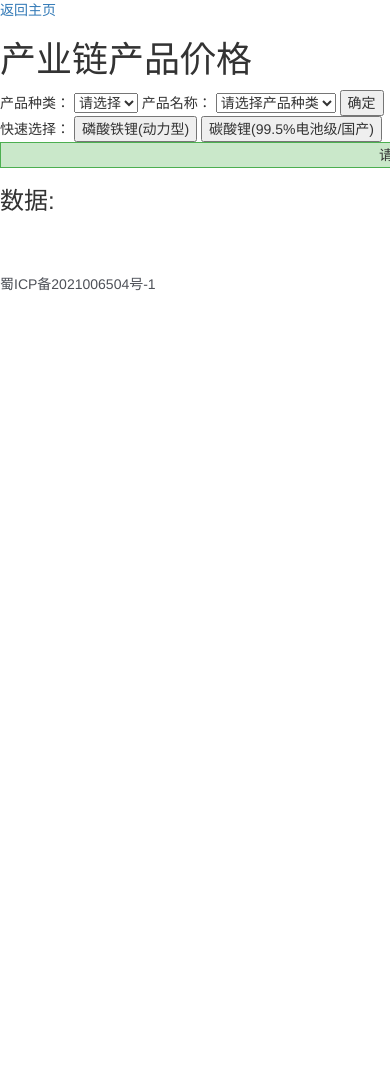
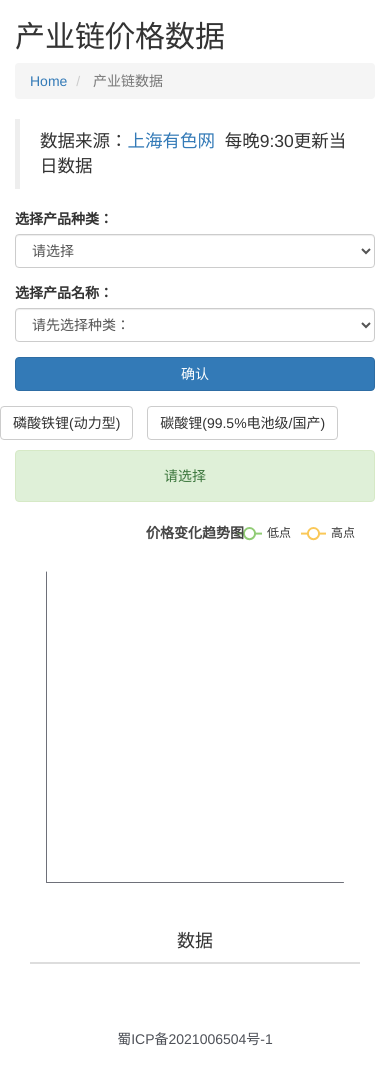
Before and after one commit to uestcmee/my_web, a Flask app: page /chain_price in a window 390 px wide; the page is wider, and only the part inside the window is pictured. Before the commit the page ends 291 px from the top of that part, so only its background shows below. Run offline with Flask 2, Linux system fonts and the light colour scheme; some libraries are stand-ins or nearby versions.

Commit message:
产业链数据

```diff
--- a/app.py
+++ b/app.py
@@ -343,7 +343,7 @@ def fetch_chain_data():
             return False
 
         df = get_sql_data(post_data["type"], post_data["name"])
-        return df.to_html(classes="deal", table_id="hist_table")
+        return df.to_html(classes="deal table table-hover table-striped table-condensed", table_id="hist_table")
     else:
         return "请使用post方法"
 
--- a/static/js/ec_chain_price.js
+++ b/static/js/ec_chain_price.js
@@ -1,81 +1,180 @@
+function getTdValue() {
+    var sleep = function (time) {
+        var startTime = new Date().getTime() + parseInt(time, 10);
+        while (new Date().getTime() < startTime) {
+        }
+    };
+    sleep(1000);
+    var tableId = document.getElementById("hist_table");
+    var times = Array();
+    var ytm = Array();
+    var high = Array();
+    var low = Array();
+
+
+    function findnum(str) {
+        return str.slice(str.search(/\d/))
+    }
+
+    for (var i = 1; i < tableId.rows.length; i++) {
+        let now_time = tableId.rows[i].cells[0].innerHTML
+        if (times[times.length - 1] == now_time) {//去重
+
+        } else {
+            // console.log(now_time)
+            let now_ytm = findnum(tableId.rows[i].cells[4].innerHTML)
+            let l
+            let h
+            [l, h] = tableId.rows[i].cells[3].innerHTML.split("-")
+            times.push(now_time)
+            ytm.push(now_ytm)
+            low.push(findnum(l))
+            high.push(findnum(h))
+        }
+
+    }
+    // console.log(times)
+    price_fig_option.xAxis[0].data = times;
+    price_fig_option.series[0].data = ytm;
+    price_fig_option.series[1].data = low;
+    price_fig_option.series[2].data = high;
+
+    // console.log([times.length-1,ytm[ytm.length-1]])
+    price_fig_option.series[0].markPoint.data[2].coord = [times.length - 1, parseFloat(ytm[ytm.length - 1])]
+    price_fig_option.series[0].markPoint.data[2].value = '最新\n' + ytm[times.length - 1]
+    price_fig_option.series[1].markPoint.data[0].coord = [times.length - 1, parseFloat(low[low.length - 1])]
+    price_fig_option.series[1].markPoint.data[0].value = '' + low[times.length - 1]
+    price_fig_option.series[2].markPoint.data[0].coord = [times.length - 1, parseFloat(high[high.length - 1])]
+    price_fig_option.series[2].markPoint.data[0].value = '' + high[times.length - 1]
+    price_fig.setOption(price_fig_option);
+}
+
+// getTdValue();
+
+
 // 指定图表的配置项和数据
-// var price_fig_option = {
-//     title: {
-//         text: '中票',
-//         textStyle: {
-//             fontSize: 14,
-//         },
-//         left: 'left',
-//     },
-//     tooltip: {
-//         trigger: 'item',
-//         axisPointer: {
-//             type: 'cross',
-//             lineStyle: {}
-//         },
-//         formatter: ''
-//         // formatter:'{@bond_name}<br/>期限:{c}<br/>收益率:{b}',
-//         // formatter: function (param) {
-//         //     return 'nihao'+param;
-//         // },
-//     },
-//     legend: {
-//         data: ['平均价格'],
-//         left: 'right',
-//     },
-//     grid: {
-//         left: '20%',
-//         right: '6%',
-//         bottom: '10%',
-//         top: 50,
-//         containLabel: false
-//     },
-//     xAxis: [{
-//         // type: 'category',
-//         type: 'value',
-//         // data: [1,2,3]
-//     }],
-//     yAxis: [{
-//         type: 'value',
-//         min: 'dataMin',
-//         axisLabel: {
-//             show: true,
-//             fontSize: 12,
-//         },
-//         axisLine: {
-//             show: true
-//         },
-//         splitLine: {
-//             show: true,
-//             lineStyle: {
-//
-//                 width: 1,
-//                 type: 'solid'
-//             }
-//         }
-//     }],
-//     dataZoom: [{
-//         start: 10,
-//         type: "inside",
-//     }],
-//
-//     series: [
-//         {
-//             name: '平均价格',
-//             type: 'line',
-//             smooth: true,
-//             data: [2, 1, 2],
-//             symbol: "none",
-//         }],
-//
-// };
+var price_fig_option = {
+    title: {
+        text: '价格变化趋势图',
+        textStyle: {
+            fontSize: 14,
+        },
+        left: 'center',
+    },
+    tooltip: {
+        trigger: 'axis',
+        axisPointer: {
+            type: 'line',
+            // lineStyle: {}
+        },
+        // formatter: ''
+        // formatter:'{@bond_name}<br/>期限:{c}<br/>收益率:{b}',
+        // formatter: function (param) {
+        //     return 'nihao'+param;
+        // },
+    },
+    legend: {
+        data: ['均价', '低点', '高点'],
+        left: 'right',
+    },
+    grid: {
+        left: '5%',
+        right: '5%',
+        bottom: '10%',
+        top: 50,
+        containLabel: false
+    },
+    xAxis: [{
+        type: 'category',
+        // type: 'value',
+        data: []
+    }],
+    yAxis: [{
+        type: 'value',
+        min: 'dataMin',
+        axisLabel: {
+            show: true,
+            fontSize: 12,
+        },
+        axisLine: {
+            show: true
+        },
+        splitLine: {
+            show: true,
+            lineStyle: {
 
-// var price_fig = echarts.init(document.getElementById('price_fig'));
-//
-// price_fig.setOption(price_fig_option);
+                width: 1,
+                type: 'solid'
+            }
+        }
+    }],
+    dataZoom: [{
+        start: 10,
+        type: "inside",
+    }],
+
+    series: [
+        {
+            name: '平均价格',
+            type: 'line',
+            smooth: true,
+            data: [],
+            // symbol: "none",
+            markPoint: {
+                data: [
+                    {type: 'max', name: '最大值'},
+                    {type: 'min', name: '最小值'},
+                    {
+                        name: '最新',
+                        coord: [],
+                        symbolRotate: -90,
+                        value: ''
+                    }]
+            }
+        },
+        {
+            name: '低点',
+            type: 'line',
+            smooth: true,
+            data: [],
+            markPoint: {
+                data: [
+                    // {type: 'max', name: '最大值'},
+                    // {type: 'min', name: '最小值'},
+                    {
+                        name: '最新',
+                        coord: [],
+                        symbolRotate: 180,
+                        value: ''
+                    }]
+            }
+        },
+        {
+            name: '高点',
+            type: 'line',
+            smooth: true,
+            data: [],
+            markPoint: {
+                data: [
+                    // {type: 'max', name: '最大值'},
+                    // {type: 'min', name: '最小值'},
+                    {
+                        name: '最新',
+                        coord: [],
+                        symbolRotate: 0,
+                        value: ''
+                    }]
+            }
+        }
+    ],
+};
+
+var price_fig = echarts.init(document.getElementById('price_fig'));
+
+price_fig.setOption(price_fig_option);
 
 function fetch_chain_data() {
-
+    update_wait('加载中...');
     let product_type = $('#type').val()
     let product_name = $('#name').val()
 
@@ -93,6 +192,8 @@ function fetch_chain_data() {
             // ec_lookback_option.series[1].data = data.idx_r;
             // ec_lookback.setOption(ec_lookback_option);
             update_wait('数据获取完成')
+            getTdValue(); //画图
+
         },
         error: function () {
             update_wait('数据获取失败')
@@ -125,7 +226,6 @@ let type_name_dict = {
     'zinc': ['Zamak3锌合金（浙江）', 'SMM0#麒麟', 'Zamak3锌合金（江苏）', 'Zamak5锌合金福建加工费（周度）', 'Zamak5锌合金广东加工费（周度）', 'Zn50进口TC(月)', 'Zn50四川国产TC(周)', 'Zn50云南国产TC(周)', 'SMM0#葫锌', 'Zn50国产TC（周）', 'SMM0#南华', 'Zamak3锌合金', 'SMM1#锌锭', 'Zamak5锌合金浙江加工费（周度）', 'Zamak3锌合金福建加工费（周度）', 'Zamak3锌合金（福建）', '95%锌渣(华北)', 'Zn50广西国产TC(周)', 'Zn50国产TC(月)', 'Zamak5锌合金', '96%-97%锌渣(华北)', 'Zamak5锌合金（浙江）', 'Zn50湖南国产TC(周)', 'SMM1#锌锭溢价（广东）', 'SMM0#进口锌溢价(提单)', 'Zamak5锌合金（福建）', 'SMM0#锌锭溢价（广东）', 'SMM0#红鹭', '95%锌渣(华东)', '氧化锌≥99.7%', 'SMM0#锌锭', 'SMM0#岷山', 'Zn50陕西国产TC(周)', 'Zamak5锌合金江苏加工费（周度）', 'SMM0#江铜', '96%-97%锌渣(华东)', 'Zamak5锌合金（江苏）', 'SMM0#进口锌溢价(仓单)', 'Zn50内蒙古国产TC(周)', 'SMM0#锌锭溢价（天津）', 'SMM0#火炬', 'Zamak3锌合金江苏加工费（周度）', 'SMM0#锌锭溢价（宁波）', 'Zn50进口TC（周）', 'SMM0#双燕', 'Zamak5锌合金（广东）', 'Zamak3锌合金浙江加工费（周度）', 'SMM1#锌锭溢价（天津）', 'Zamak3锌合金（广东）', 'Zamak3锌合金广东加工费（周度）']
 }
 
-
 let type_list = ['0', 'copper', 'aluminum', 'lead', 'zinc', 'tin', 'nickel',
     'stainless-steel', 'chromium', 'precious-metals', 'steel',
     'manganese', 'silicon', 'new-energy', 'antimony', 'tungsten', 'in-ge-ga',
@@ -135,7 +235,6 @@ let type_chn_list = ['请选择', '铜', '铝', '铅', '锌',
     , '铟镓锗', '铋硒碲', '镁', '小金属', '稀土', '废金属']
 for (let i = 0; i < type_list.length; i++) {
     document.getElementById('type').options.add(new Option(type_chn_list[i], type_list[i]))
-
 }
 
 /* 根据选择的产品种类，修改产品名称 */
@@ -143,8 +242,12 @@ function add_name_list() {
     let product_type = $('#type').val()
     document.getElementById('name').options.length = 0
     let name_list = type_name_dict[product_type]
-
     for (let j = 0; j < name_list.length; j++) {
         document.getElementById('name').options.add(new Option(name_list[j], name_list[j]))
     }
 }
+
+
+$(window).resize(function () {
+    price_fig.resize()
+})
--- a/templates/chain_price.html
+++ b/templates/chain_price.html
@@ -14,7 +14,7 @@
 
     <link rel="icon" href="../static/img/favicon.ico" type="image/x-ico"/>
 
-    <link rel="stylesheet" href="../static/css/chain_price.css">
+    <!--    <link rel="stylesheet" href="../static/css/chain_price.css">-->
     <!-- 新 Bootstrap 核心 CSS 文件 -->
     <link href="https://cdn.staticfile.org/twitter-bootstrap/3.3.7/css/bootstrap.min.css" rel="stylesheet">
 
@@ -39,42 +39,91 @@
     </script>
 </head>
 <body>
-<a href="/">返回主页</a>
+<div class="container">
+    <div class="row clearfix">
+        <div class="col-md-12 column">
+            <h2>
+                产业链价格数据
+            </h2>
+            <ul class="breadcrumb">
+                <li>
+                    <a href="/">Home</a>
+                </li>
+                <li class="active">
+                    产业链数据
+                </li>
+            </ul>
+            <!--                            <div class="col-md-6 column">-->
 
-<h1>产业链产品价格</h1>
+            <blockquote>
+                <p style="display: inline">
+                    数据来源：<a href="https://hq.smm.cn/new-energy/fullscreen" target="_blank">上海有色网</a> &nbsp每晚9:30更新当日数据
+                </p>
+            </blockquote>
+            <div class="row">
+                <div class="form-group col-md-5 column">
+                    <div class="row">
 
-<!--<div id="fig_area">-->
-<!--    <div class="ecfig" id="price_fig">商品价格趋势图</div>-->
-<!--</div>-->
+                        <label class="col-sm-5 control-label">选择产品种类：</label>
+                        <div class="col-sm-7">
+                            <select class="form-control" id="type" onchange="add_name_list()">
+                            </select>
+                        </div>
+                    </div>
+                </div>
+                <div class="form-group col-md-5 column">
+                    <div class="row">
 
-<div>
-    <span>产品种类：</span>
-    <select id="type" ,name="type" onchange="add_name_list()">
-    </select>
-    <span>产品名称：</span>
-    <select id="name" ,name="name">
-        <option value="">请选择产品种类</option>
-    </select>
+                        <label class="col-sm-5 control-label">选择产品名称：</label>
+                        <div class="col-sm-7">
+                            <select class="form-control" id="name">
+                                <option value="">请先选择种类：</option>
+                            </select>
+                        </div>
 
-    <button onclick="fetch_chain_data();update_wait('请稍后')">确定</button>
+                    </div>
+                </div>
+
+                <div class="form-group col-md-2 column">
+                    <button class="btn btn-primary btn-group-justified" onclick="fetch_chain_data()">
+                        确认
+                    </button>
+                </div>
+            </div>
+        </div>
+    </div>
+
+    <div class="row">
+        <ul class="list-inline ">
+            <!--    TODO 把这个常用换成根据访问频率的？-->
+            <li>
+                <button onclick="fast_choose(this.innerText)" class="btn btn-default btn-group-justified">磷酸铁锂(动力型)
+                </button>
+            </li>
+            <li>
+                <button onclick="fast_choose(this.innerText)" class="btn btn-default btn-group-justified">
+                    碳酸锂(99.5%电池级/国产)
+                </button>
+            </li>
+        </ul>
+    </div>
+
+    <div class="alert alert-success alert-dismissable text-center" id="message">
+        请选择
+    </div>
+    <!--    <div id="price_fig" style="min-height: 400px">图表</div>-->
+    <div class="col-md-12 column">
+        <div id="price_fig" style="min-height: 400px">图表</div>
+        <div class="row clearfix">
+
+            <div class="col-md-12 column">
+                <h4 class="text-center">数据</h4>
+                <div id="df_data" class="table-responsive"></div>
+            </div>
+
+        </div>
+    </div>
 </div>
-
-<div>
-    <span>快速选择：</span>
-    <!--    TODO 把这个常用换成根据访问频率的？-->
-    <span>
-        <button onclick="fast_choose(this.innerText)">磷酸铁锂(动力型)</button>
-        <button onclick="fast_choose(this.innerText)">碳酸锂(99.5%电池级/国产)</button> </span>
-</div>
-
-<p id="message"></p>
-
-
-<div>
-    <h3>数据:</h3>
-    <div id="df_data"></div>
-</div>
-
 <div id="footer"></div>
 <script>
     $(function () {
@@ -82,15 +131,10 @@
     });
 </script>
 <script src="../static/js/ec_chain_price.js"></script>
-<!--<script src="../static/js/agency_bond_deal.js"></script>-->
-
 <script>
-
-
     function update_wait(word) {
         document.getElementById('message').innerText = word
     }
-
     update_wait('请选择')
 </script>
 </body>
--- a/templates/footer.html
+++ b/templates/footer.html
@@ -1,15 +1,17 @@
 <!-- S 页脚共通 -->
 
-<a style="color:#4e5158;" href="http://beian.miit.gov.cn/" target="_blank">蜀ICP备2021006504号-1</a>
-<script>
-    var _hmt = _hmt || [];
-    (function () {
-        var hm = document.createElement("script");
-        hm.src = "https://hm.baidu.com/hm.js?c0dcd04e0ba3e5dc8586fcde095583b8";
-        var s = document.getElementsByTagName("script")[0];
-        s.parentNode.insertBefore(hm, s);
-    })();
-</script>
+<div style="text-align: center">
+    <a style="color:#4e5158;" href="http://beian.miit.gov.cn/" target="_blank">蜀ICP备2021006504号-1</a>
+</div>
+<!--<script>-->
+<!--    var _hmt = _hmt || [];-->
+<!--    (function () {-->
+<!--        var hm = document.createElement("script");-->
+<!--        hm.src = "https://hm.baidu.com/hm.js?c0dcd04e0ba3e5dc8586fcde095583b8";-->
+<!--        var s = document.getElementsByTagName("script")[0];-->
+<!--        s.parentNode.insertBefore(hm, s);-->
+<!--    })();-->
+<!--</script>-->
 
 
 <!-- &lt;!&ndash; S 页脚共通 &ndash;&gt;-->
```
Also changed, not shown: templates/main.html (+7 -5 lines).
